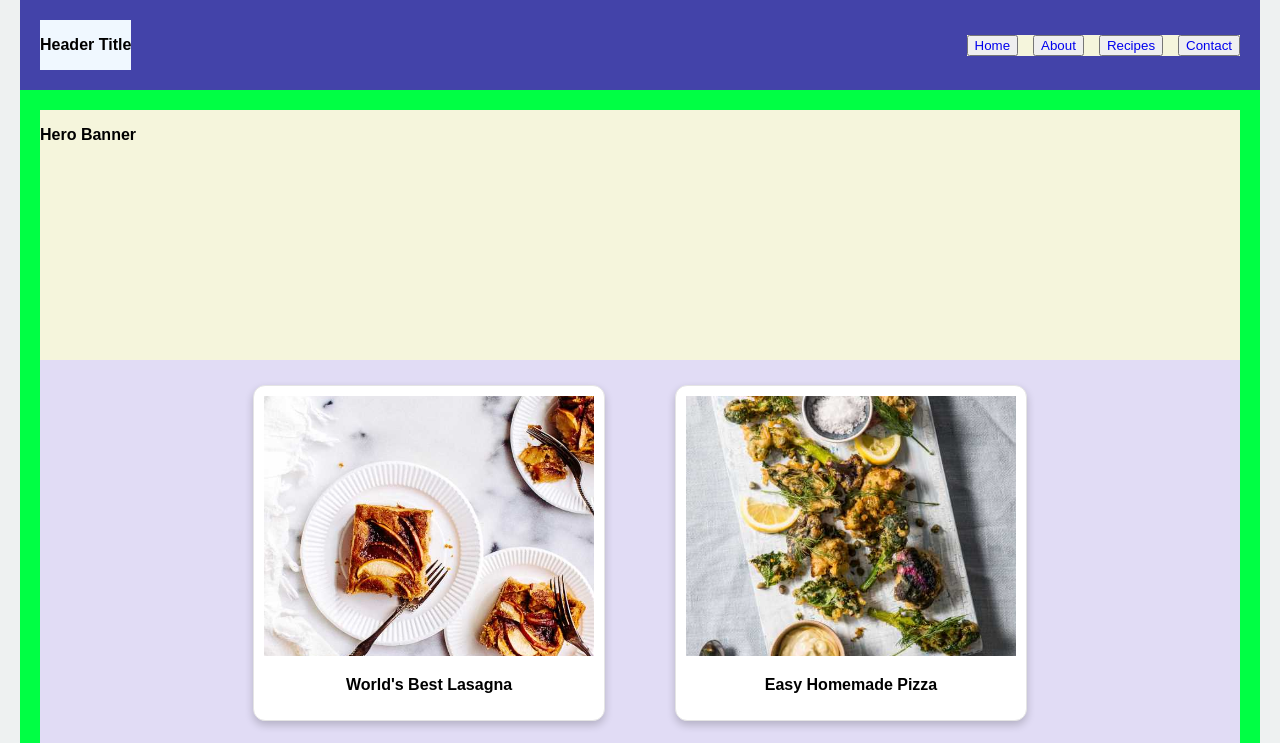
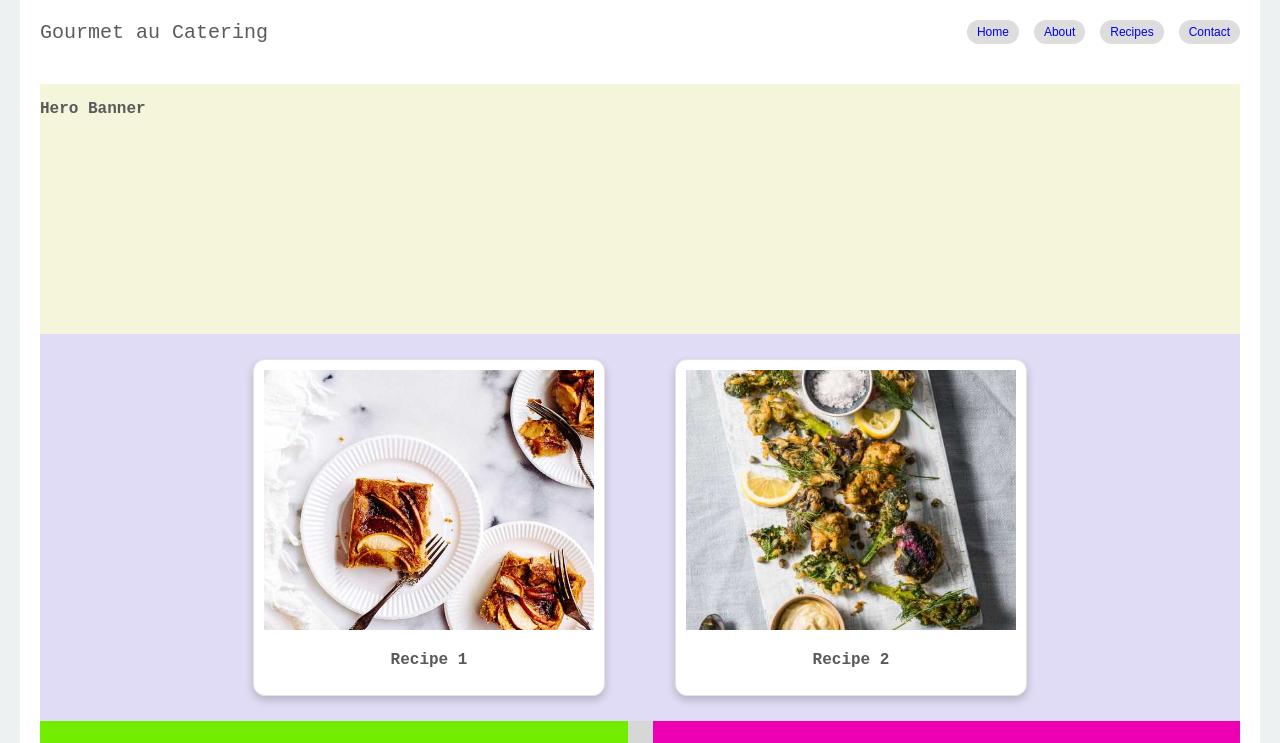
Before and after one commit to jylabsio/odin-recipes, a plain HTML site: page index.html in a window 1280 px wide. Shown: the top 743 px of the page. Drawn offline with Linux system fonts and the light colour scheme.

Commit message:
V4:CSS updates

```diff
--- a/css/style.css
+++ b/css/style.css
@@ -9,11 +9,13 @@ box-sizing: border-box;
 
 
 
+
+
 body {
 
-font-family: Arial, Helvetica, sans-serif;
+font-family: "Courier New", monospace;
 background-color: rgb(238, 241, 241);
-color: rgb(0, 0, 0);
+color: rgb(90, 90, 90);
 
 
   margin: 0 auto;      /* centers content horizontally */
@@ -25,9 +27,14 @@ color: rgb(0, 0, 0);
 }
 
 
+
+/* Header*/
+
+
+
 header {
 
-background-color: rgb(67, 67, 169);
+background-color: rgb(255, 255, 255);
 display: flex;
   align-items: center;
   gap: 25px; /* 40px space between all flex items */
@@ -41,13 +48,11 @@ display: flex;
 
 
 .nav {
+  background-color: rgb(255, 255, 255);
   display: flex;
   flex-shrink: auto;
   gap: 15px;
   margin-left: auto;
-
-
-background-color: beige;
 
 
 
@@ -57,12 +62,26 @@ background-color: beige;
 
 
 
-main {
+
+button {
 
 
-padding: 20px;
-background-color: rgb(0, 255, 68);
-padding top: ;: 25px;
+background-color: rgb(221, 221, 221);
+color: black;
+font-size: 12px;
+border: none;
+border-radius: 12px;
+padding: 5px 10px;
+
+
+
+}
+
+
+
+button:hover {
+
+background-color: rgb(255, 255, 255);
 
 
 
@@ -71,15 +90,44 @@ padding top: ;: 25px;
 
 
 
-footer {
-    padding: 20px;
+
+.banner{
+
+
+height: 250px;
+width: 0 auto;
+background-color: beige;
+display:flex
 
 
 
-background-color: rgb(255, 255, 255);
 
 }
 
+
+
+
+
+
+
+
+/* Body*/
+
+
+
+
+
+
+main {
+
+
+padding: 20px;
+background-color: rgb(255, 255, 255);
+padding top: ;: 25px;
+
+
+
+}
 
 
 
@@ -98,12 +146,10 @@ font-size: 16px;
 .title {
 margin: 0;
 font-size: 20px;
-background-color: aliceblue;
+background-color: rgb(255, 255, 255);
 
 
 }
-
-
 
 
 
@@ -153,59 +199,11 @@ object-position: center;
 }
 
 
-  width: 170px;          /* consistent size */
-  height: auto;          /* maintain aspect ratio */
-  display: block;
-  border-radius: 8px;
 
 
 
 
 
-
-
-
-
-button {
-
-
-background-color: rgb(221, 221, 221);
-color: black;
-font-size: 12px;
-border: none;
-border-radius: 12px;
-padding: 5px 10px;
-
-
-
-}
-
-
-
-button:hover {
-
-background-color: rgb(255, 255, 255);
-
-
-
-}
-
-
-
-
-
-.banner{
-
-
-height: 250px;
-width: 0 auto;
-background-color: beige;
-display:flex
-
-
-
-
-}
 
 
 .about {
@@ -252,3 +250,22 @@ padding: 45px;
     align-items: center;
   }
 }
+
+
+
+
+
+
+
+
+/* Footer*/
+
+
+footer {
+    padding: 20px;
+
+
+
+background-color: rgb(255, 255, 255);
+
+}
--- a/index.html
+++ b/index.html
@@ -31,7 +31,7 @@
 
     <div class="title">
 
-    <h3> Header Title </h3>
+     Gourmet au Catering
 
     </div>
 
@@ -94,7 +94,8 @@
 <a href="recipes/lasagna.html" >
     <img src="img/tablesetting2.jpg"title="Lasagna Img" ">
     </a>
-     <h3>World's Best Lasagna </h3></a>
+
+     <h3>Recipe 1 </h3></a>
 
 </div>
 
@@ -113,7 +114,7 @@
     </a>
 
 
-     <h3>Easy Homemade Pizza </h3>
+     <h3>Recipe 2 </h3>
 
 </div>
 
```
